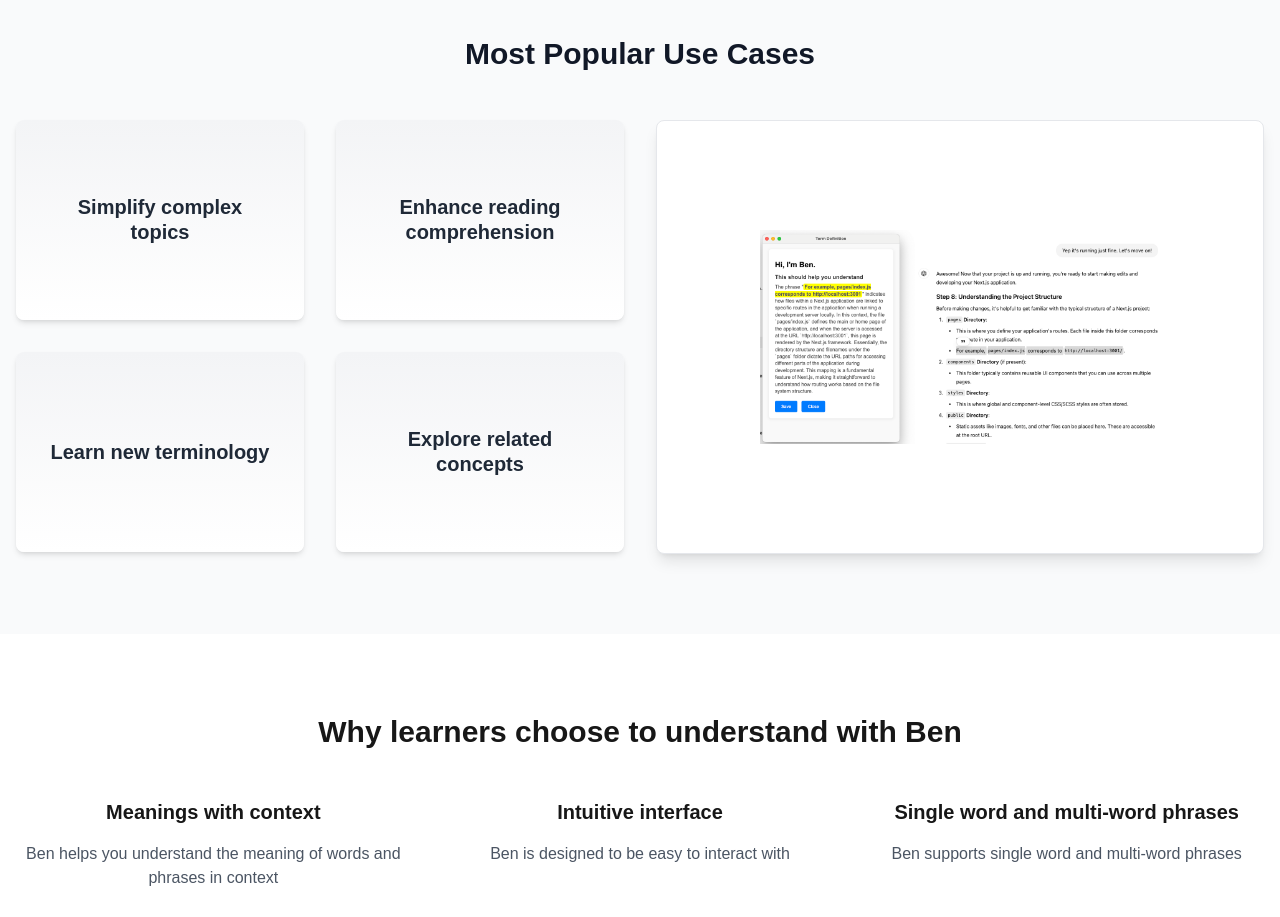
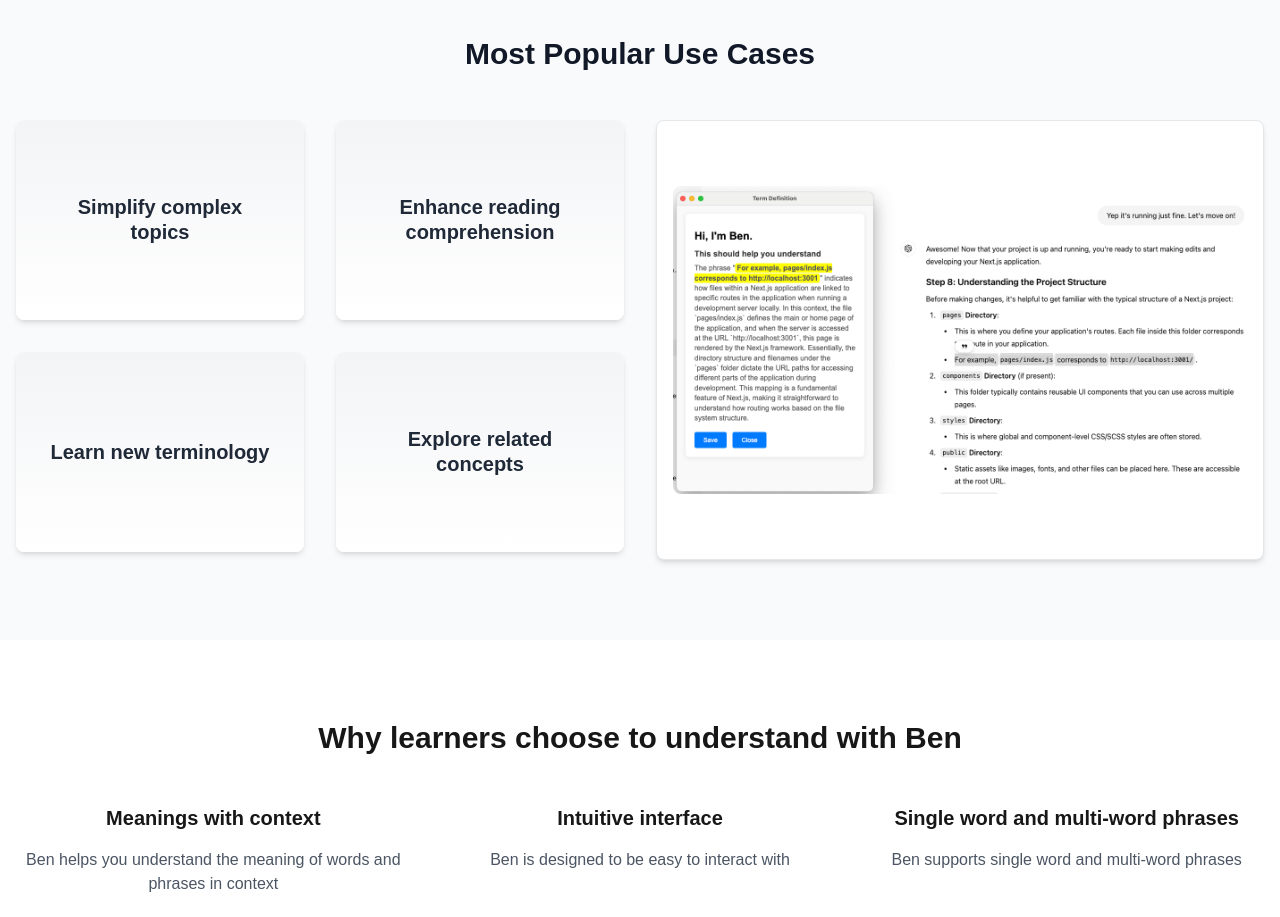
Before and after one commit to zenahmed-create/UNDRSTnD, a Next.js app: page / in a window 1280 px wide. Shown: the part 1000-1917 px from the top of the page. Built offline with nearby package versions, Linux system fonts and the light colour scheme.

Commit message:
Fixed the image component bug

```diff
--- a/app/components/CompanyLogosSection.tsx
+++ b/app/components/CompanyLogosSection.tsx
@@ -14,9 +14,9 @@
     <section className="bg-gray-50 py-20">
       <div className="container mx-auto px-4">
         <h3 className="text-3xl font-bold text-gray-900 mb-12 text-center">Most Popular Use Cases</h3>
-        <div className="flex flex-col md:flex-row items-stretch md:items-start space-y-8 md:space-y-0 md:space-x-8">
+        <div className="flex flex-col md:flex-row items-center md:items-start space-y-8 md:space-y-0 md:space-x-8">
           <div className="w-full md:w-1/2">
-            <div className="grid grid-cols-2 gap-8 h-full">
+            <div className="grid grid-cols-2 gap-8">
               {useCases.map((useCase, index) => (
                 <div
                   key={index}
@@ -29,17 +29,13 @@
               ))}
             </div>
           </div>
-          <div className="w-full md:w-1/2">
-            <div className="bg-white p-4 rounded-lg shadow-lg border border-gray-200 h-full flex items-center justify-center">
-              <div className="relative w-full aspect-square max-w-[400px] max-h-[400px]">
-                <Image
-                  src="/CompanyLogoSection.png"
-                  alt="Popular use cases illustration"
-                  layout="fill"
-                  objectFit="contain"
-                  className="rounded-md"
-                />
-              </div>
+          <div className="w-full md:w-1/2 flex justify-center">
+            <div className="bg-white p-4 rounded-lg shadow-md border border-gray-200 flex items-center justify-center" style={{ width: '100%', maxWidth: '700px', height: '440px' }}>
+              <img
+                src="/CompanyLogoSection.png"
+                alt="Popular use cases illustration"
+                className="max-w-full max-h-full object-contain rounded-lg"
+              />
             </div>
           </div>
         </div>
```
